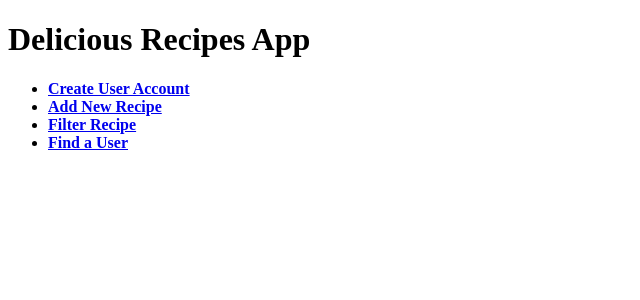
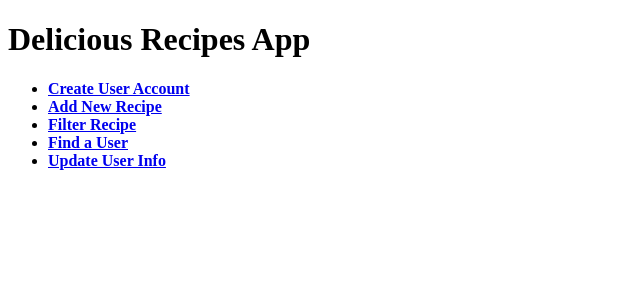
Before and after one commit to CPSC304GP33/Recipes, a PHP site: page / in a window 1280 px wide. Shown: the top 300 px of the page, without its empty margins (0-640 px from the left). Run offline with PHP 8.4, Linux system fonts and the light colour scheme.

Commit message:
Update index.php

```diff
--- a/index.php
+++ b/index.php
@@ -26,6 +26,9 @@
       <li>
         <a href="findUser.php"><strong>Find a User</strong></a>
       </li>
+      <li>
+         <a href="update.php"><strong>Update User Info</strong></a>
+      </li>
     </ul>
 
     <?php include "templates/footer.php"; ?>
```
